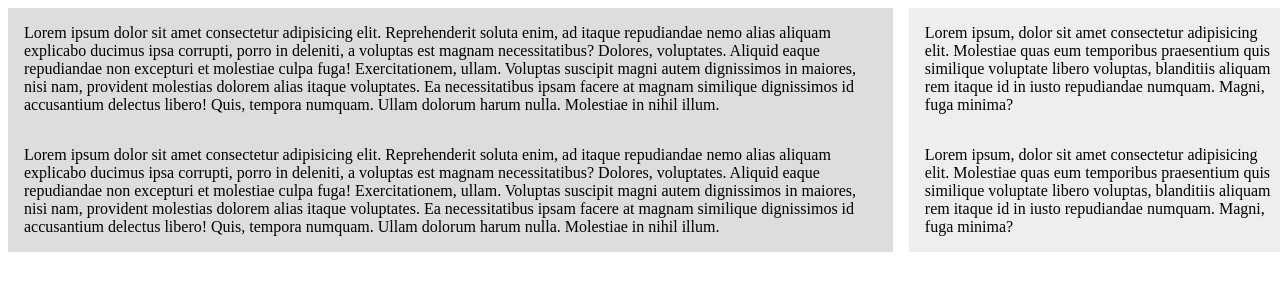
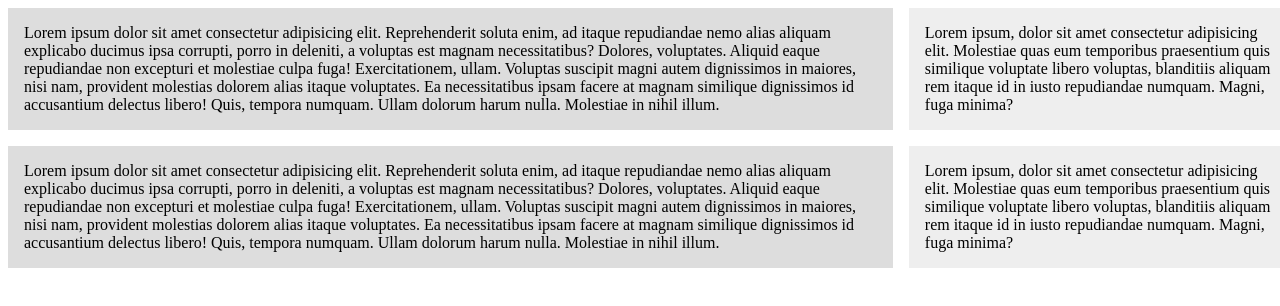
Before and after one commit to DerejeKitaw/css_grid, a plain HTML site: page 01/index.html in a window 1280 px wide. Drawn offline with Linux system fonts and the light colour scheme.

Commit message:
Give padding or spaces between rows

```diff
--- a/01/style/style.css
+++ b/01/style/style.css
@@ -2,6 +2,7 @@
 display: grid;
 grid-template-columns: 70% 30%;
 grid-column-gap:1em;
+grid-row-gap:1em;
 }
 .wrapper >div{
     background: #eee;
```
Also changed, not shown: 01/DOC/css_grid_8.png (added), 1 other file.
